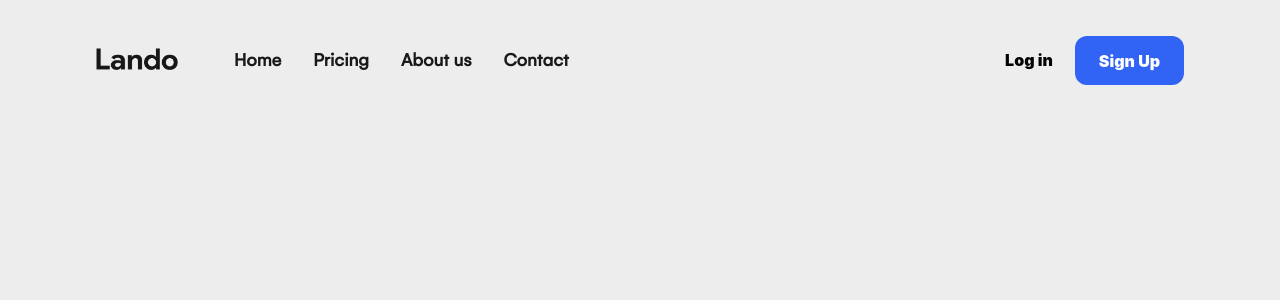
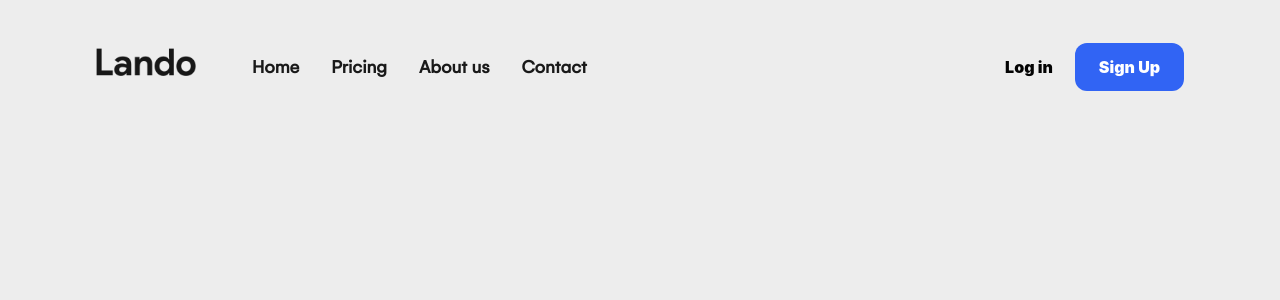
Before and after one commit to bricekk/lando, a React (Create React App) app: page / in a window 1280 px wide. Shown: the top 300 px of the page. Built offline with nearby package versions, Linux system fonts and the light colour scheme.

Commit message:
logo size

```diff
--- a/src/components/navbar/Navbar.css
+++ b/src/components/navbar/Navbar.css
@@ -4,9 +4,9 @@
 }
 
 .navbar-logo {
-    width: 82px;
-    height: 53px;
-    margin: 1.7rem 0 0 0;
+    width: 100px;
+    height: 70px;
+    margin: 2rem 0 0 0;
 }
 
 .navbar-logo img {
@@ -34,7 +34,7 @@
 }
 
 .navbar__contain-links ul li {
-    margin: 1rem;
+    margin: 0rem 1rem 0rem 1rem;
     list-style: none;
     font-size: 19px;
     opacity: 0.9;
```
